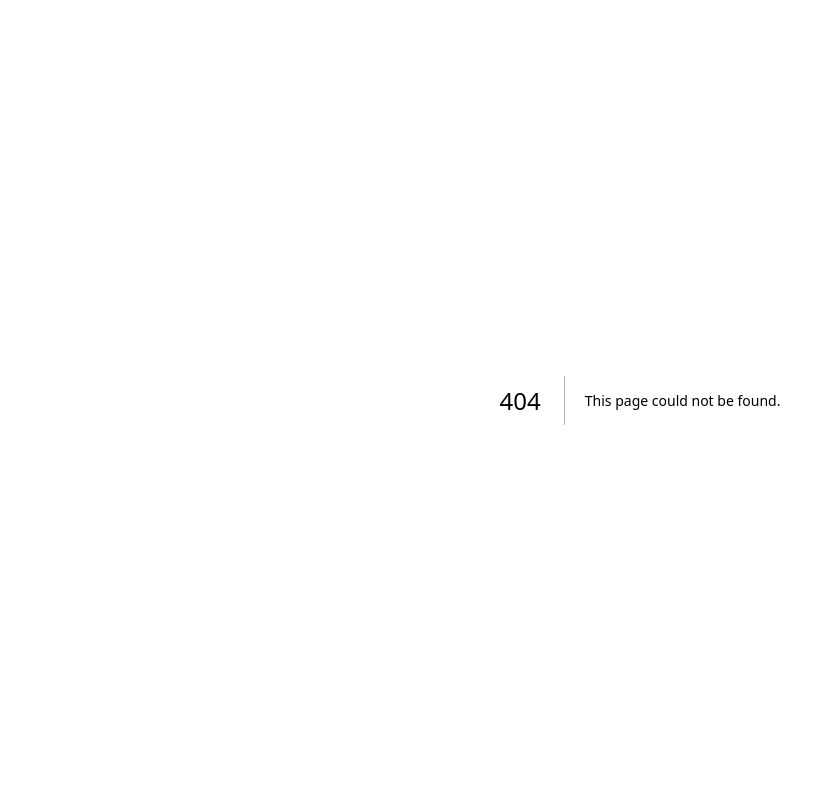
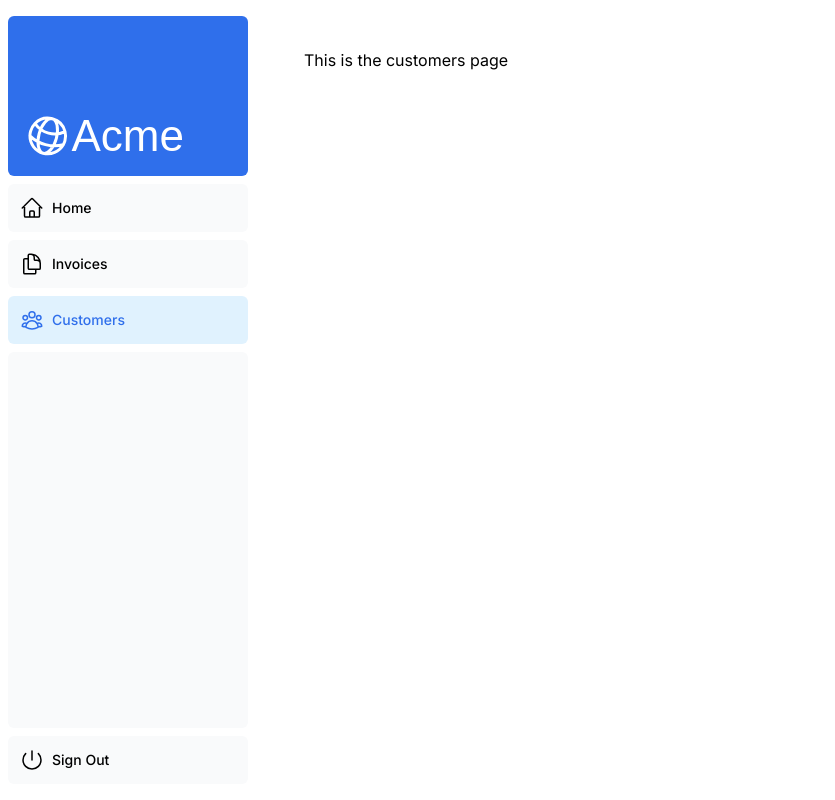
Before and after one commit to yangliang0514/Next.js-dashboard, a Next.js app: page /dashboard/customers in a window 1280 px wide. Before the commit this address had no page. Shown: the whole page, without its empty margins (0-835 px from the left). Built offline with nearby package versions, Linux system fonts and the light colour scheme; a web font is replaced by a local one.

Commit message:
Implement routing

```diff
--- /dev/null
+++ b/app/dashboard/customers/page.tsx
@@ -0,0 +1,3 @@
+export default function Page() {
+  return <p>This is the customers page</p>;
+}
--- /dev/null
+++ b/app/dashboard/invoices/page.tsx
@@ -0,0 +1,3 @@
+export default function Page() {
+  return <p>This is the invoices page</p>;
+}
--- /dev/null
+++ b/app/dashboard/layout.tsx
@@ -0,0 +1,12 @@
+import SideNav from '@/app/ui/dashboard/sidenav';
+
+export default function Layout({ children }: { children: React.ReactNode }) {
+  return (
+    <div className="flex h-screen flex-col md:flex-row md:overflow-hidden">
+      <div className="w-full flex-none md:w-64">
+        <SideNav />
+      </div>
+      <div className="flex-grow p-6 md:overflow-y-auto md:p-12">{children}</div>
+    </div>
+  );
+}
--- /dev/null
+++ b/app/dashboard/page.tsx
@@ -0,0 +1,3 @@
+export default function Page() {
+  return <p>Dashboard Page</p>;
+}
--- a/app/ui/dashboard/nav-links.tsx
+++ b/app/ui/dashboard/nav-links.tsx
@@ -1,8 +1,14 @@
+'use client';
+
 import {
   UserGroupIcon,
   HomeIcon,
   DocumentDuplicateIcon,
 } from '@heroicons/react/24/outline';
+import clsx from 'clsx';
+
+import Link from 'next/link';
+import { usePathname } from 'next/navigation';
 
 // Map of links to display in the side navigation.
 // Depending on the size of the application, this would be stored in a database.
@@ -17,19 +23,27 @@
 ];
 
 export default function NavLinks() {
+  const pathname = usePathname();
+
   return (
     <>
       {links.map((link) => {
         const LinkIcon = link.icon;
+
         return (
-          <a
+          <Link
             key={link.name}
             href={link.href}
-            className="flex h-[48px] grow items-center justify-center gap-2 rounded-md bg-gray-50 p-3 text-sm font-medium hover:bg-sky-100 hover:text-blue-600 md:flex-none md:justify-start md:p-2 md:px-3"
+            className={clsx(
+              'flex h-[48px] grow items-center justify-center gap-2 rounded-md bg-gray-50 p-3 text-sm font-medium hover:bg-sky-100 hover:text-blue-600 md:flex-none md:justify-start md:p-2 md:px-3',
+              {
+                'bg-sky-100 text-blue-600': pathname === link.href,
+              }
+            )}
           >
             <LinkIcon className="w-6" />
             <p className="hidden md:block">{link.name}</p>
-          </a>
+          </Link>
         );
       })}
     </>
--- a/package.json
+++ b/package.json
@@ -12,11 +12,11 @@
     "autoprefixer": "10.4.19",
     "bcrypt": "^5.1.1",
     "clsx": "^2.1.1",
-    "next": "15.0.0-canary.56",
+    "next": "14.2.11",
     "next-auth": "5.0.0-beta.19",
     "postcss": "8.4.38",
-    "react": "19.0.0-rc-f38c22b244-20240704",
-    "react-dom": "19.0.0-rc-f38c22b244-20240704",
+    "react": "18.2.0",
+    "react-dom": "18.2.0",
     "tailwindcss": "3.4.4",
     "typescript": "5.5.2",
     "use-debounce": "^10.0.1",
```
Also changed, not shown: 1 other file (tests, documents, lock files or other folders).
